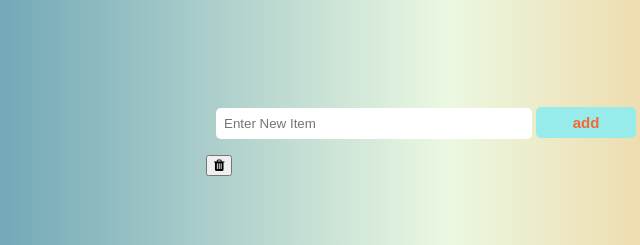
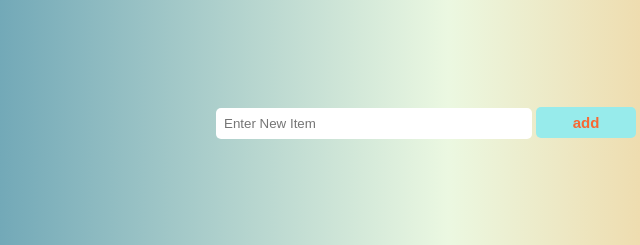
Before and after one commit to omniaEsam/Task-TodoList, a plain HTML site: page index.html in a window 1280 px wide. Shown: the top 245 px of the page, 192-832 px from the left. Drawn offline with Linux system fonts and the light colour scheme.

Commit message:
Update index.html

```diff
--- a/index.html
+++ b/index.html
@@ -14,7 +14,7 @@
     </div>
     <div class="todoList">
         <ul class="items">
-            <button class="deletbtn"><i class="fa fa-trash"></i></button>
+
         </ul>
 
     </div>
```
